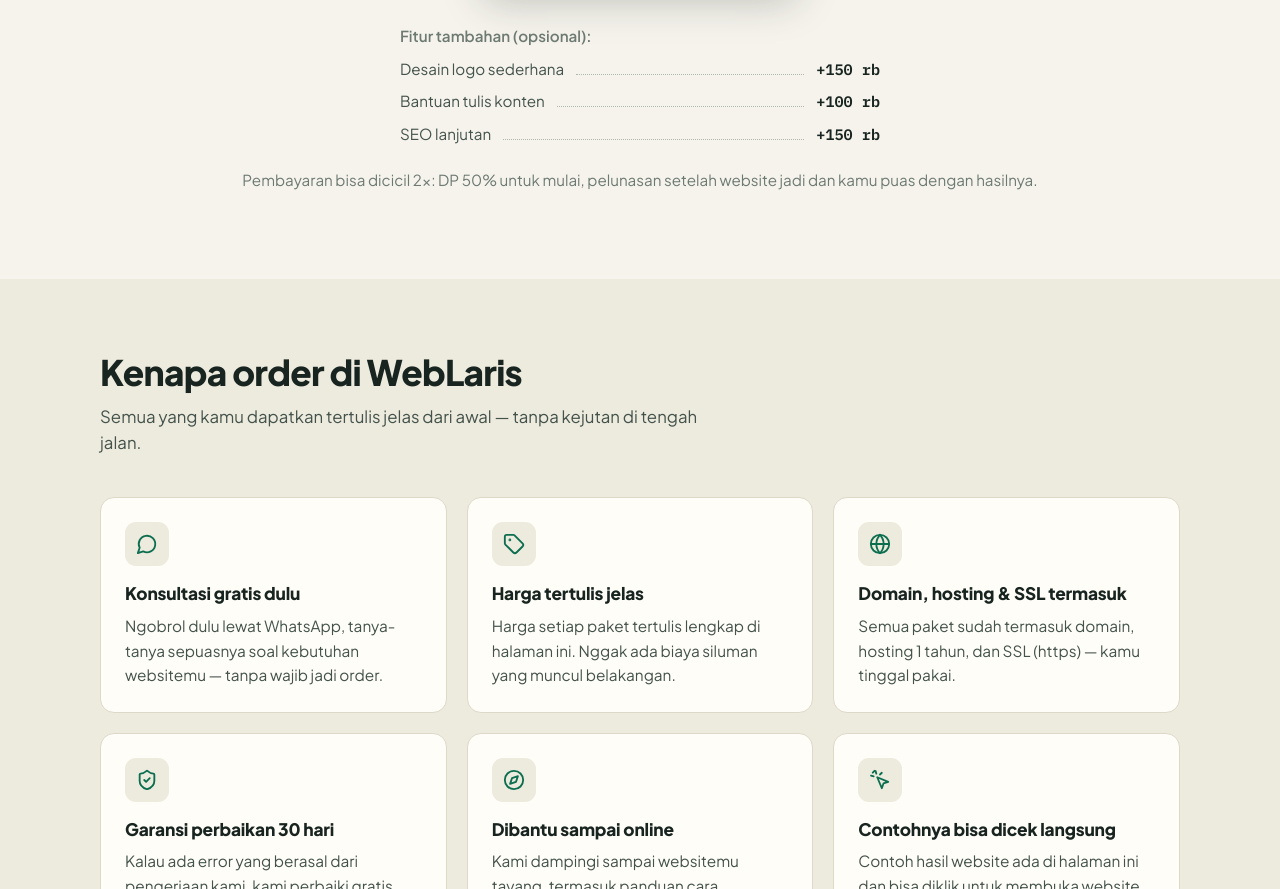
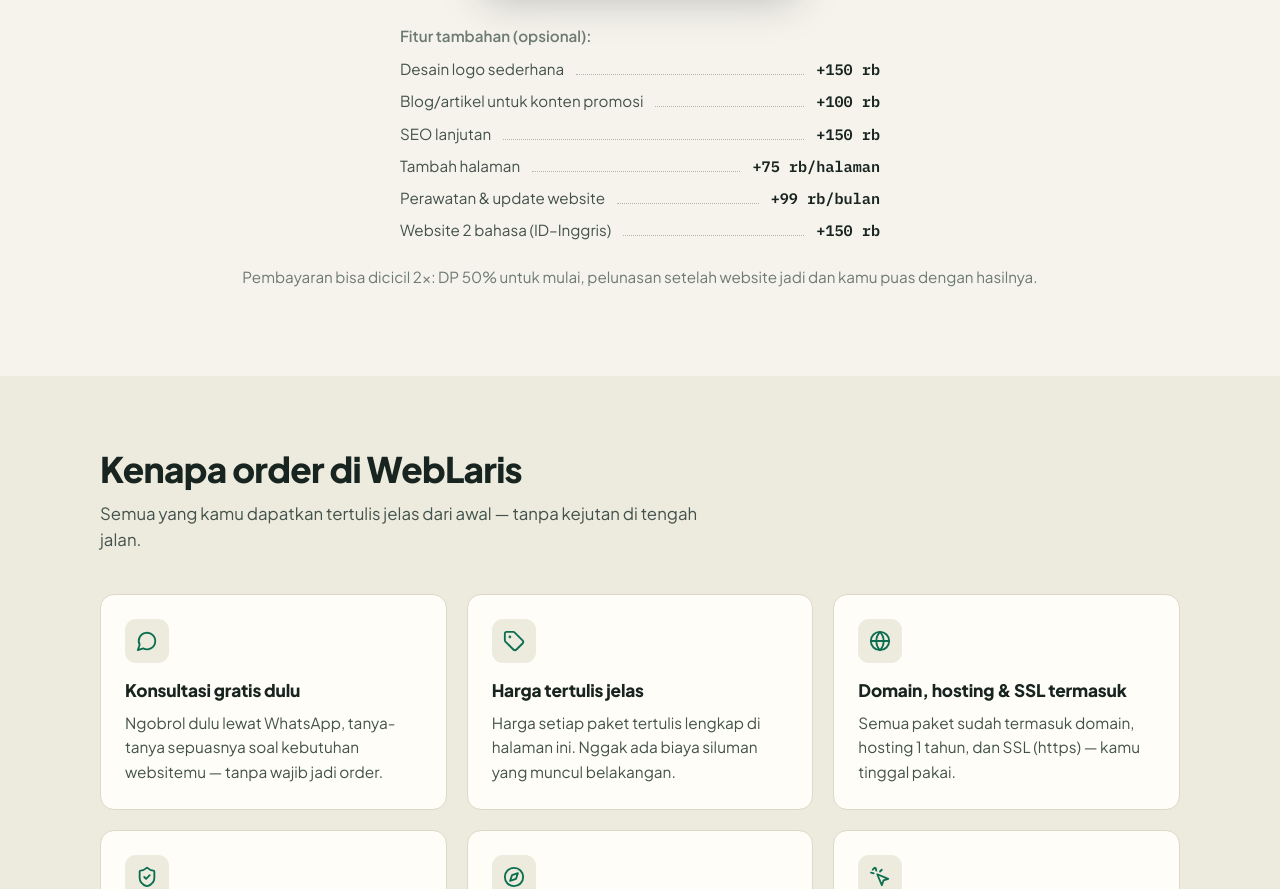
Before and after one commit to Weblariss/weblariss.github.io, a plain HTML site: page index.html in a window 1280 px wide. Shown: the part 2733-3622 px from the top of the page. Drawn offline with Linux system fonts and the light colour scheme.

Commit message:
Add-on: ganti nama jadi Blog/artikel untuk konten promosi + tambah 3 add-on baru (tambah halaman, perawatan, 2 bahasa)

```diff
--- a/index.html
+++ b/index.html
@@ -423,8 +423,11 @@
             <p class="addon-label">Fitur tambahan (opsional):</p>
             <ul class="addon-list">
               <li><span>Desain logo sederhana</span><span class="leader" aria-hidden="true"></span><span class="addon-price">+150 rb</span></li>
-              <li><span>Bantuan tulis konten</span><span class="leader" aria-hidden="true"></span><span class="addon-price">+100 rb</span></li>
+              <li><span>Blog/artikel untuk konten promosi</span><span class="leader" aria-hidden="true"></span><span class="addon-price">+100 rb</span></li>
               <li><span>SEO lanjutan</span><span class="leader" aria-hidden="true"></span><span class="addon-price">+150 rb</span></li>
+              <li><span>Tambah halaman</span><span class="leader" aria-hidden="true"></span><span class="addon-price">+75 rb/halaman</span></li>
+              <li><span>Perawatan &amp; update website</span><span class="leader" aria-hidden="true"></span><span class="addon-price">+99 rb/bulan</span></li>
+              <li><span>Website 2 bahasa (ID–Inggris)</span><span class="leader" aria-hidden="true"></span><span class="addon-price">+150 rb</span></li>
             </ul>
           </div>
           <p class="price-note">Pembayaran bisa dicicil 2×: DP 50% untuk mulai, pelunasan setelah website jadi dan kamu puas dengan hasilnya.</p>
@@ -482,7 +485,7 @@
           <div class="faq">
             <details>
               <summary>Berapa lama website saya jadi?<svg class="chev" width="20" height="20" viewBox="0 0 24 24" fill="none" stroke="currentColor" stroke-width="2.2" stroke-linecap="round" stroke-linejoin="round"><path d="m6 9 6 6 6-6"/></svg></summary>
-              <p>Landing Page rata-rata 3 hari kerja, Company Profile 5 hari, Toko Online 7 hari — dihitung sejak materi lengkap dan DP diterima. Kalau kamu juga butuh logo, teks, atau SEO yang lebih dalam, tersedia fitur tambahan seperti desain logo sederhana, bantuan tulis konten, dan SEO lanjutan.</p>
+              <p>Landing Page rata-rata 3 hari kerja, Company Profile 5 hari, Toko Online 7 hari — dihitung sejak materi lengkap dan DP diterima. Kalau kamu juga butuh logo, teks, atau SEO yang lebih dalam, tersedia fitur tambahan seperti desain logo sederhana, blog/artikel untuk konten promosi, dan SEO lanjutan.</p>
             </details>
             <details>
               <summary>Saya nggak punya logo dan belum ada teks. Bisa dibantu?<svg class="chev" width="20" height="20" viewBox="0 0 24 24" fill="none" stroke="currentColor" stroke-width="2.2" stroke-linecap="round" stroke-linejoin="round"><path d="m6 9 6 6 6-6"/></svg></summary>
```
